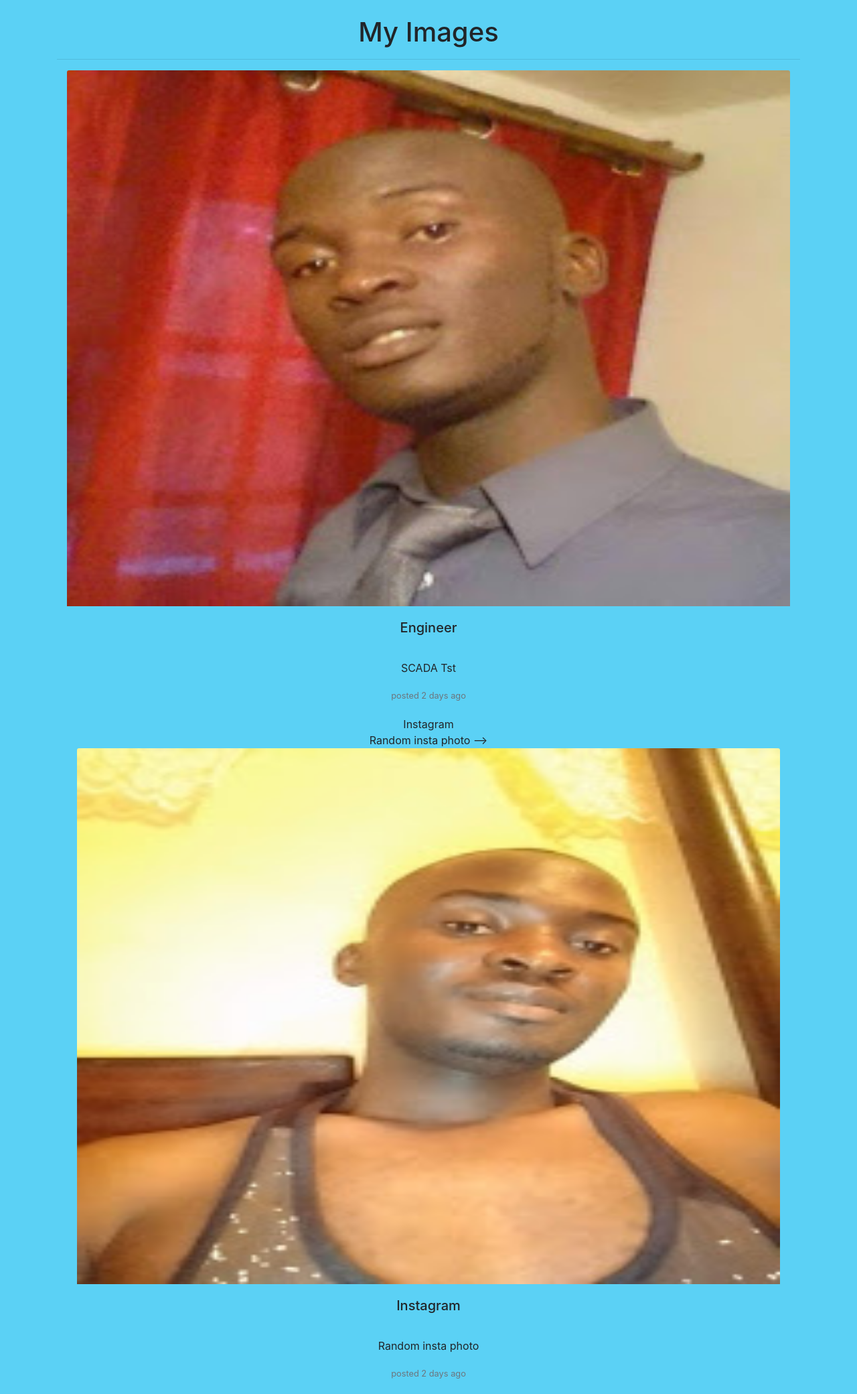
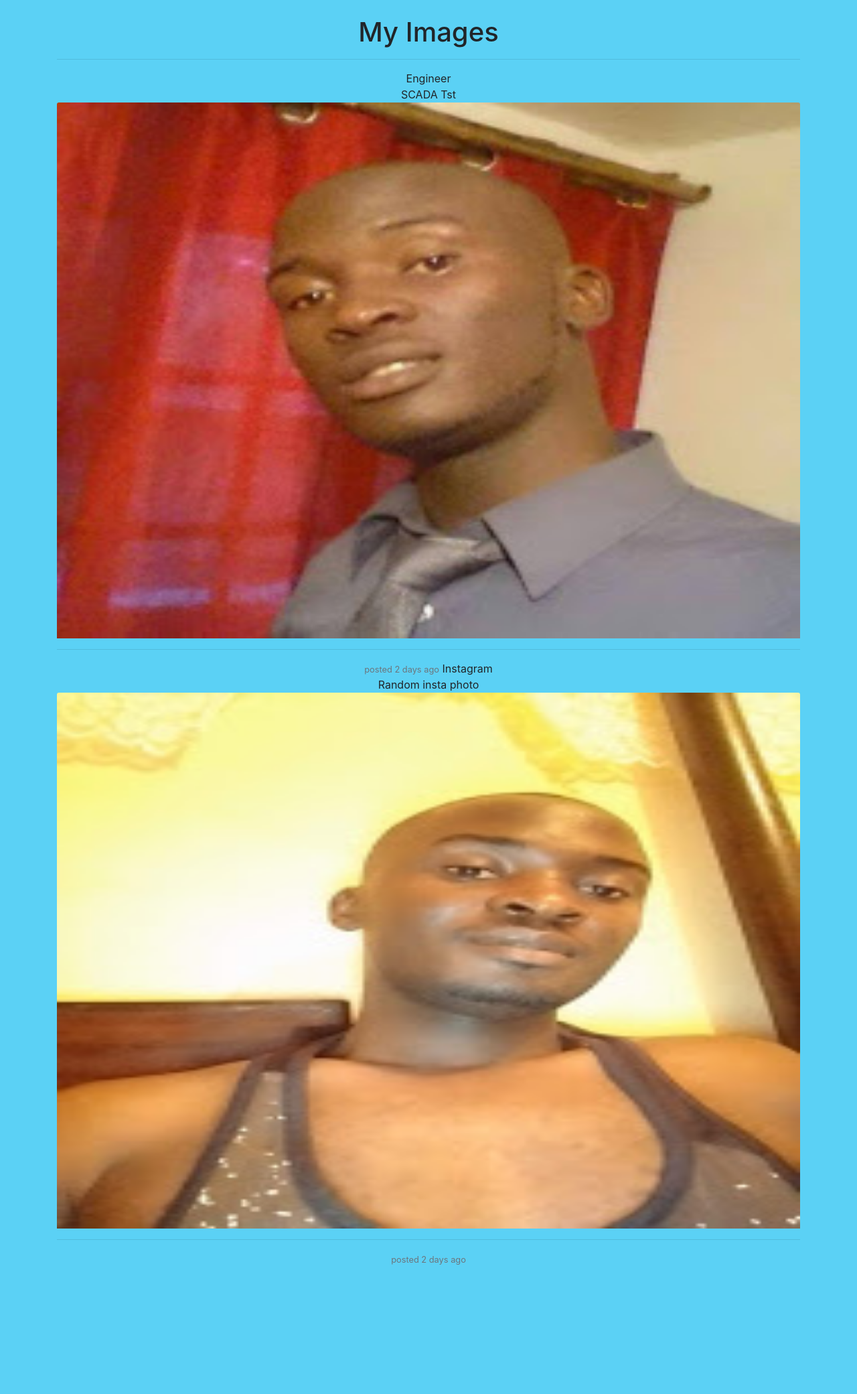
Before and after one commit to Vincent-Juma/Django-Portfolio, a Django app: page /gallery/ in a window 1280 px wide. Shown: the part 96-2177 px from the top of the page at 67% size. After the commit the page ends 1984 px from the top, so only its background shows below. Run offline with Django 3.2, Linux system fonts and the light colour scheme; data comes from the database, SQL or seed files in the repository; some libraries are stand-ins or nearby versions.

Commit message:
edit display

```diff
--- a/imagegallery/templates/imagegallery/gallery.html
+++ b/imagegallery/templates/imagegallery/gallery.html
@@ -3,19 +3,23 @@
 
         <h1>My Images</h1>
         <hr/>
-        <!-- {% for results in imggal %}
+
+    <div class="container" >
+
+          <!-- <div class="card-body">
+          <h5 class="card-title">{{ results.imgtitle }} </h5><br>
+          <p class="card-text">{{ results.imgdesc }} </p> -->
+
+          </div>
+
+      {% for results in imggal %}
         {{ results.imgtitle }} <br>
         {{ results.imgdesc }}
-         -->
-    <div class="container" >
 
-    <img src="{{ results.image.url }}" height="800" width="150" alt=" {{ results.imgtitle }}" title=" {{ results.imgtitle }}" class="card-img-top">
-          <div class="card-body">
-          <h5 class="card-title">{{ results.imgtitle }} </h5><br>
-          <p class="card-text">{{ results.imgdesc }} </p>
-          <p class="card-text"><small class="text-muted">posted 2 days ago</small>
-          </div>
-           {% endfor %}
+        <img src="{{ results.image.url }}" height="800" width="150" alt=" {{ results.imgtitle }}" title=" {{ results.imgtitle }}" class="card-img-top"><hr>
+
+        <p class="card-text"><small class="text-muted">posted 2 days ago</small>
+      {% endfor %}
 
 
 {% endblock content %}
```
